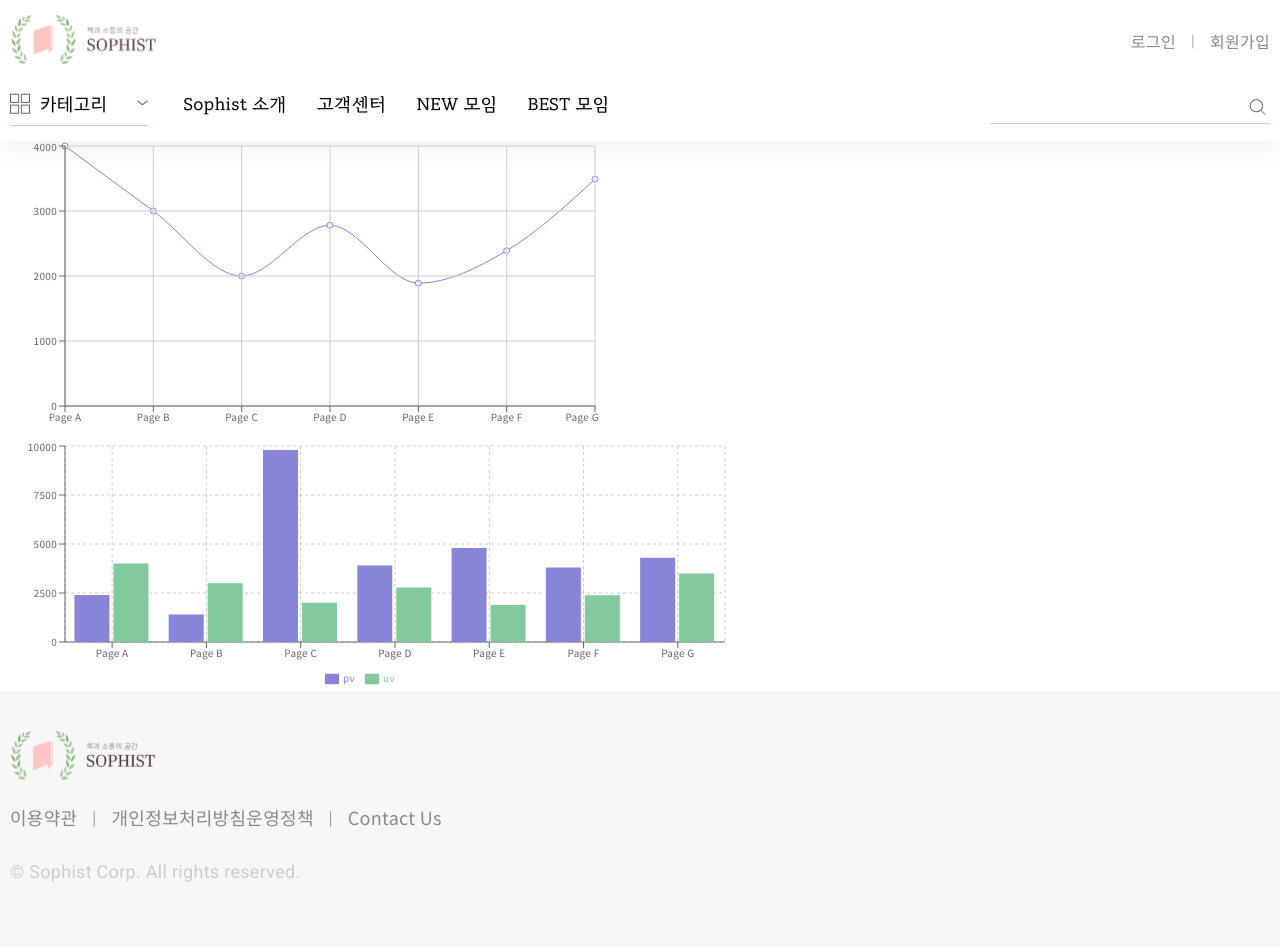
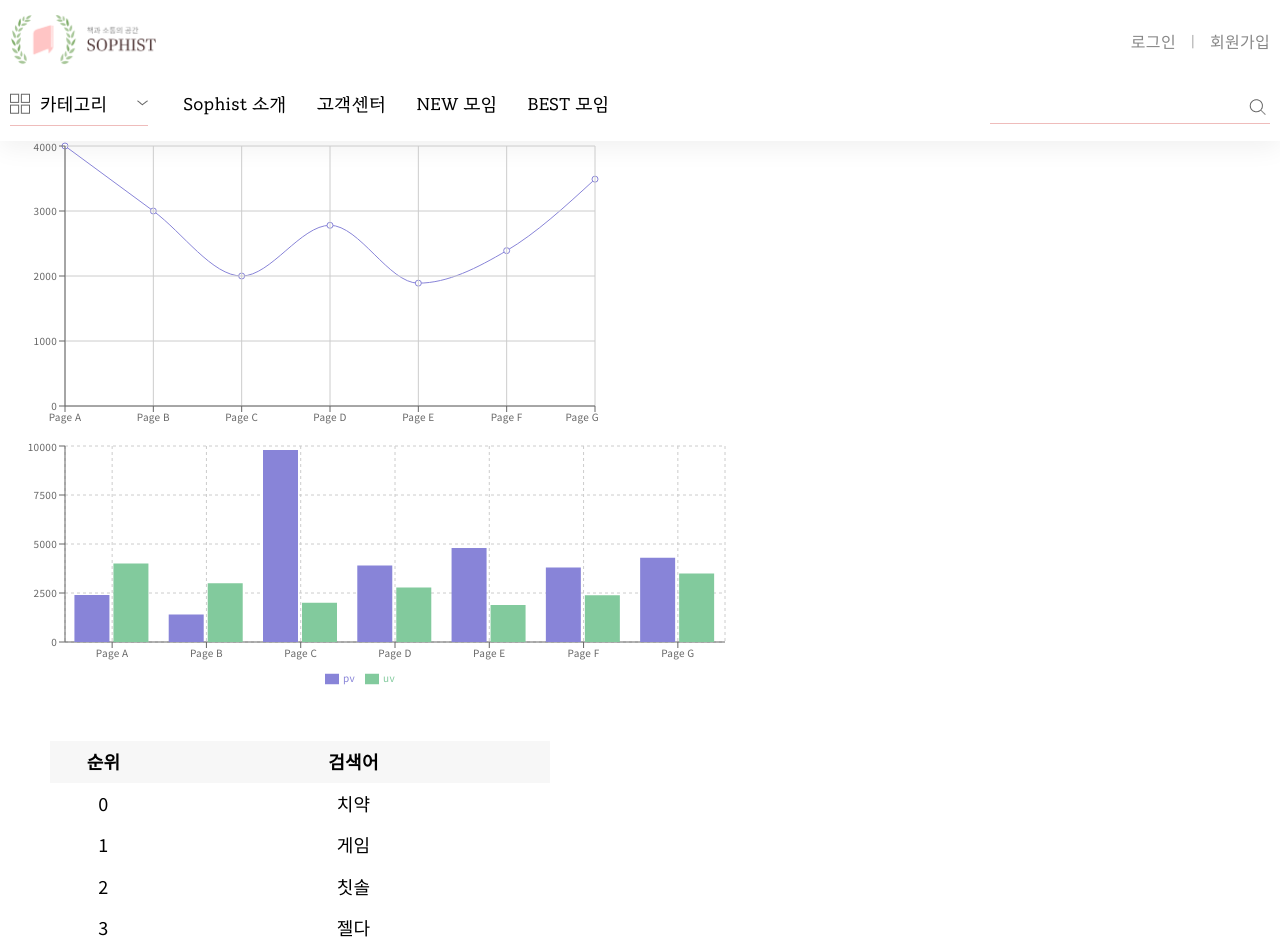
Before and after one commit to Unicon-Sophist/Unicon-Sophist-FrontEnd, a React (Create React App) app: page /Dashboard in a window 1280 px wide. Shown: the top 952 px of the page. Built offline with nearby package versions, Linux system fonts and the light colour scheme.

Commit message:
Add 간단한 테이블 추가

```diff
--- /dev/null
+++ b/src/pages/dashboard/dash.scss
@@ -0,0 +1,40 @@
+table.dash {
+  width: 500px;
+	margin: 50px;
+}
+
+th {
+	font-size: 18px;
+	padding-top: 20px;
+	padding-bottom: 20px;
+	font-weight: normal;
+	padding: 10px !important
+}
+
+thead tr {
+	background-color: #F7F7F7;
+}
+
+tr {
+	border-bottom: 1px solid #EEEEEE;
+	cursor: pointer;
+}
+
+tr:hover {
+	transition: 0.3s;
+	background-color: #F7F7F7;
+}
+
+td {
+	font-size: 18px;
+	padding-top: 20px;
+	padding-bottom: 20px;
+	text-align: center;
+	padding: 10px !important;
+	border-bottom: 1px solid #EEEEEE;
+}
+
+
+thead {
+  border-bottom: 1px solid #666666;
+}
--- a/src/pages/dashboard/index.js
+++ b/src/pages/dashboard/index.js
@@ -10,8 +10,46 @@ import {
 	Legend,
 	Bar,
 } from 'recharts';
+import './dash.scss';
 
 const Dashboard = () => {
+	const tempNoticeData = {
+		maxSize: 302,
+		currentPage: 1,
+		list: [
+			{
+				id: 1,
+				title: '치약',
+				date: '2021. 05. 23',
+			},
+			{
+				id: 2,
+				title: '게임',
+				date: '2021. 05. 23',
+			},
+			{
+				id: 3,
+				title: '칫솔',
+				date: '2021. 05. 23',
+			},
+			{
+				id: 4,
+				title: '젤다',
+				date: '2021. 05. 23',
+			},
+			{
+				id: 5,
+				title: '모바일',
+				date: '2021. 05. 23',
+			},
+			{
+				id: 6,
+				title: '프로그램 업데이트 안내',
+				date: '2021. 05. 23',
+			},
+		],
+	};
+
 	const data = [
 		{
 			name: 'Page A',
@@ -112,6 +150,26 @@ const Dashboard = () => {
 				<Bar dataKey="pv" fill="#8884d8" />
 				<Bar dataKey="uv" fill="#82ca9d" />
 			</BarChart>
+
+			<table className="dash">
+				<thead>
+					<tr>
+						<th>순위</th>
+						<th>검색어</th>
+					</tr>
+				</thead>
+
+				<tbody>
+					{tempNoticeData.list.map((i, index) => {
+						return (
+							<tr key={index + 'notice'}>
+								<td>{index}</td>
+								<td>{i.title}</td>
+							</tr>
+						);
+					})}
+				</tbody>
+			</table>
 		</div>
 	);
 };
```
